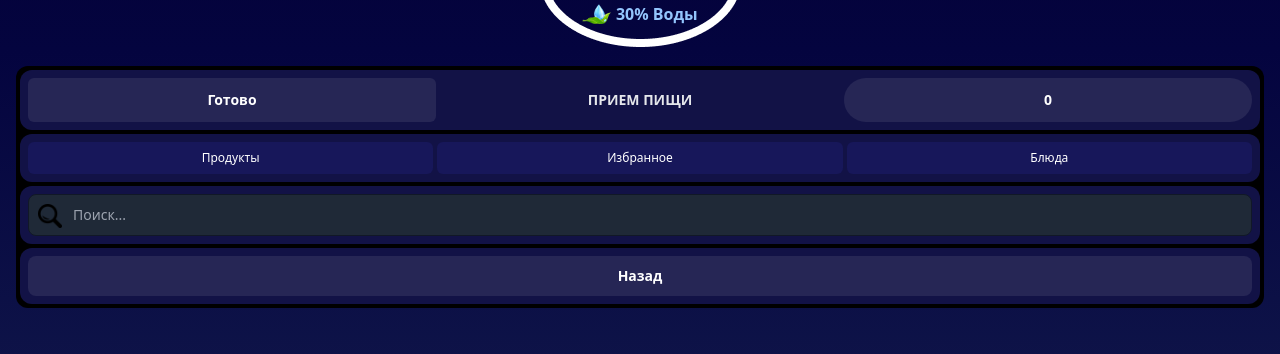
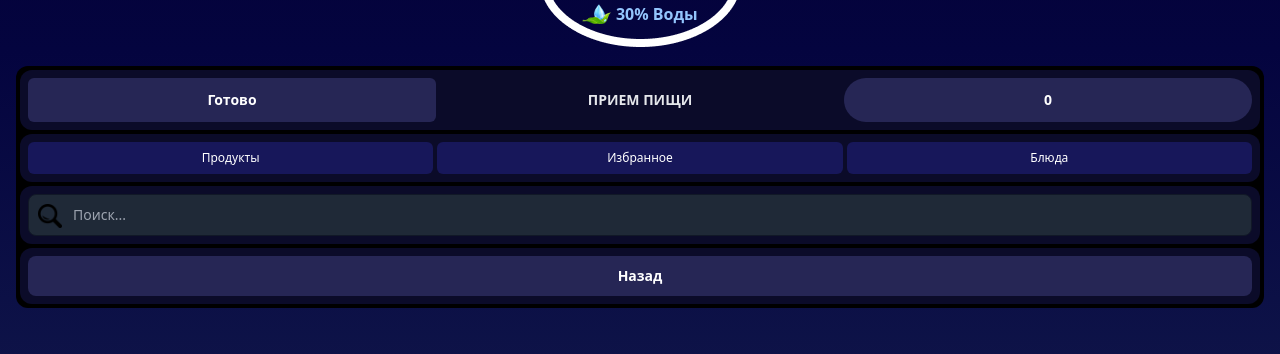
Before and after one commit to Goodwin126/tg-mini-app-mark2, a Vue app: page /eating in a window 1280 px wide. Shown: the part 150-504 px from the top of the page. Built offline with nearby package versions, Linux system fonts and the light colour scheme.

Commit message:
secondaryt commit

```diff
--- a/src/components/Eating.vue
+++ b/src/components/Eating.vue
@@ -38,7 +38,7 @@ import FoodsSearch from './FoodsSearch.vue'
 
 <style scoped>
 .bg-navy {
-  background-color: rgb(18, 18, 70);
+  background-color: rgb(11, 11, 41);
 }
 .bg-gray {
   background-color: rgb(38, 38, 85);
```
